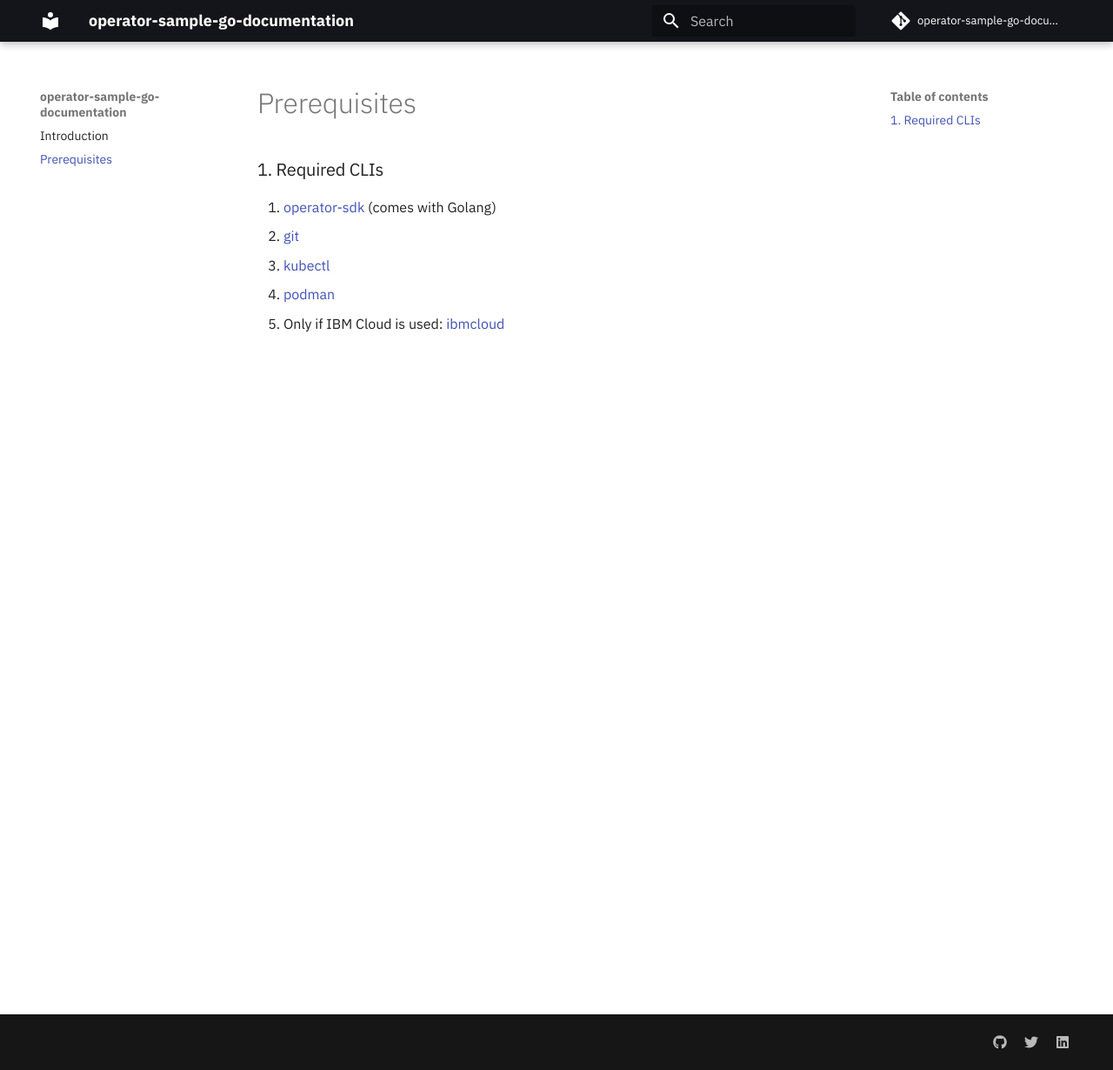
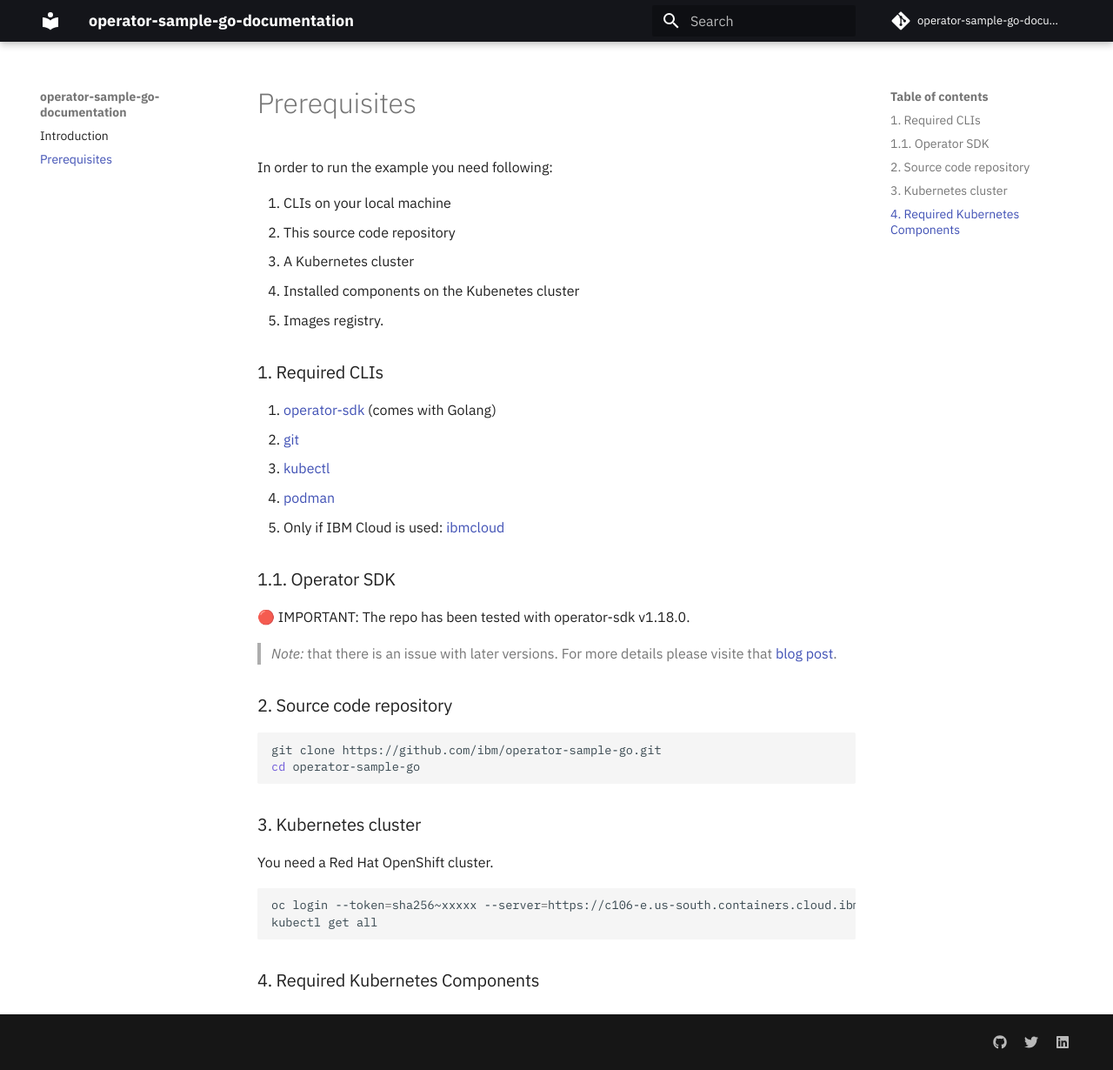
Before and after one commit to IBM/operator-sample-go-documentation, an MkDocs documentation site: the page built from documentation/prerequisites.md, in a window 1280 px wide and 1230 px high. Shown: the whole window at 87% size. Built offline with MkDocs 1.6.1 and Material for MkDocs 9.7.7, drawn with Linux system fonts in a browser that asks for light colours.

Commit message:
update doc

````diff
--- a/documentation/prerequisites.md
+++ b/documentation/prerequisites.md
@@ -1,4 +1,12 @@
 # Prerequisites
+
+In order to run the example you need following:
+
+1. CLIs on your local machine
+2. This source code repository
+3. A Kubernetes cluster
+4. Installed components on the Kubenetes cluster
+5. Images registry.
 
 ### 1. Required CLIs
 
@@ -7,3 +15,27 @@
 3. [kubectl](https://kubernetes.io/de/docs/setup/)
 4. [podman](https://podman.io/)
 5. Only if IBM Cloud is used: [ibmcloud](https://cloud.ibm.com/docs/cli?topic=cli-install-ibmcloud-cli)
+
+### 1.1. Operator SDK
+
+🔴 IMPORTANT: The repo has been tested with operator-sdk v1.18.0.
+
+> _Note:_ that there is an issue with later versions. For more details please visite that [blog post](https://suedbroecker.net/2022/04/28/make-generate-error-127/).
+
+### 2. Source code repository
+
+```sh
+git clone https://github.com/ibm/operator-sample-go.git
+cd operator-sample-go
+```
+
+### 3. Kubernetes cluster
+
+You need a Red Hat OpenShift cluster.
+
+```sh
+oc login --token=sha256~xxxxx --server=https://c106-e.us-south.containers.cloud.ibm.com:32335
+kubectl get all
+```
+
+### 4. Required Kubernetes Components
````
Also changed, not shown: documentation/README.md (+8 -5 lines), documentation/README_introduction.md (+13 -1 lines).
